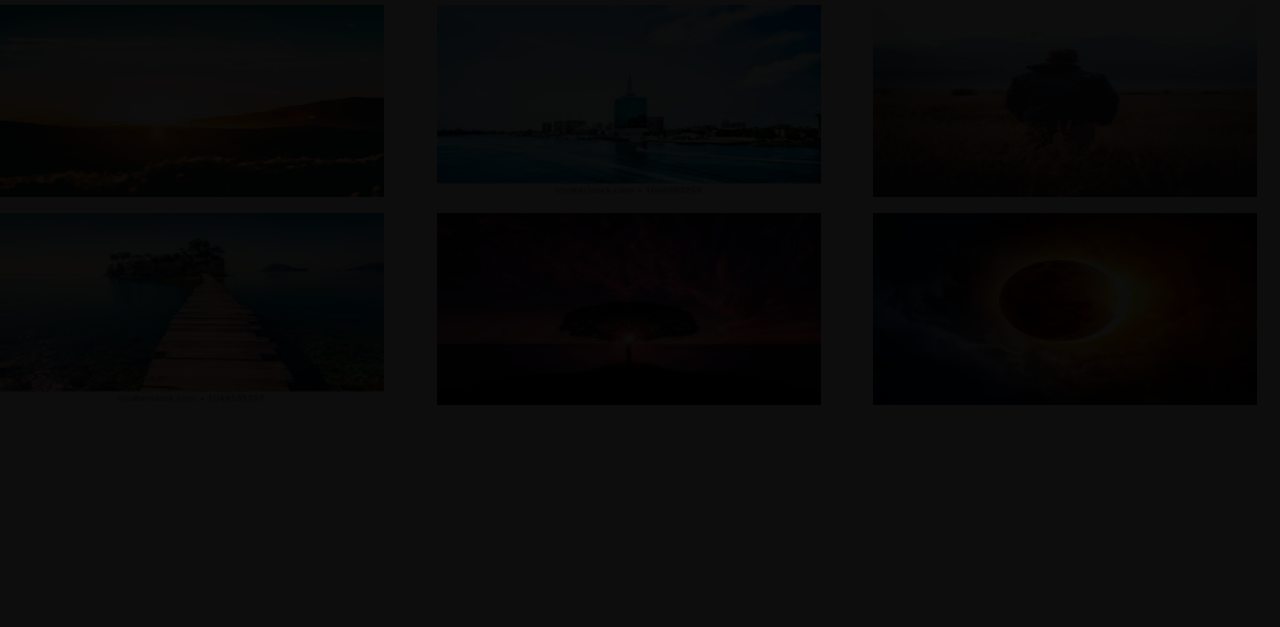
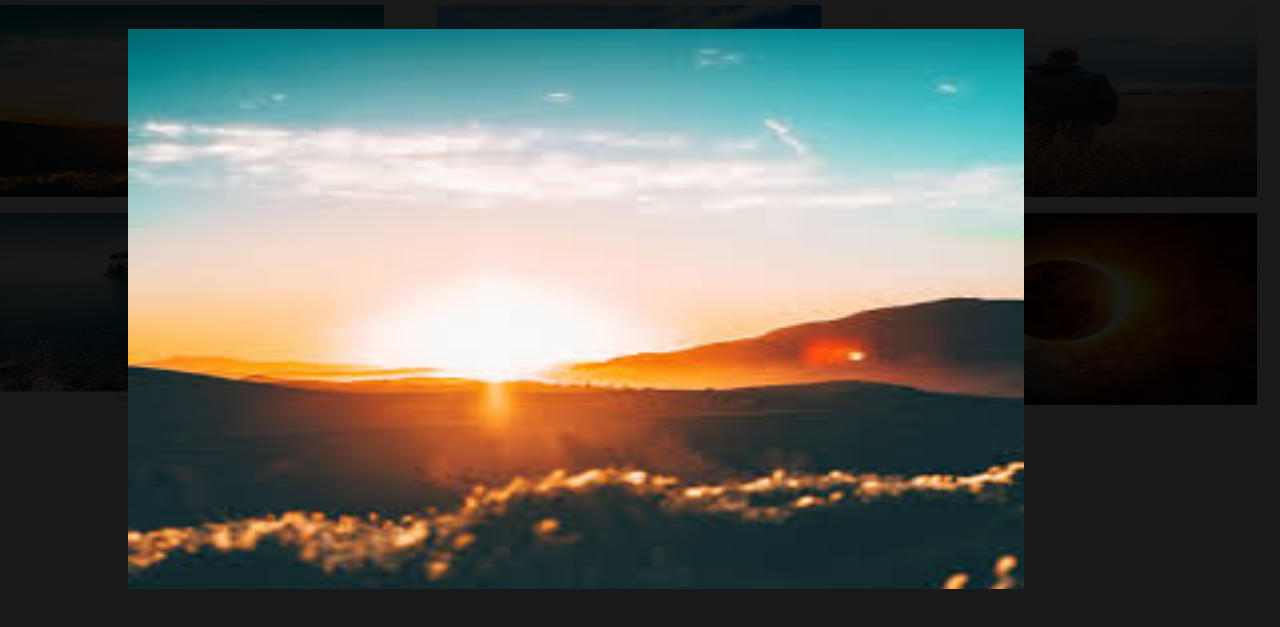
Before and after one commit to Ezeko/js-sandbox, a plain HTML site: page gallery.htm in a window 1280 px wide. Both pictures are taken after a click on the picture 192 px from the left and 152 px from the top of the page. Shown: the part 51-678 px from the top of the page. Drawn offline with nearby package versions, Linux system fonts and the light colour scheme.

Commit message:
add images to opened background

```diff
--- a/css/gallery.css
+++ b/css/gallery.css
@@ -12,7 +12,7 @@ body{
     padding-bottom: 2vh;
 }
 .new-img-background{
-    background-color: rgba(0, 0, 0, 0.95);
+    background-color: rgba(0, 0, 0, 0.90);
     display: block;
     z-index: 100;
     height: 100vh;
@@ -21,3 +21,9 @@ body{
     top: 0;
     left: 0;
 }
+.new-img{
+    height: 80vh;
+    width: 80vw;
+    padding-left: 10vw;
+    padding-top: 10vh;
+}
--- a/js/gallery.js
+++ b/js/gallery.js
@@ -9,7 +9,15 @@ allImages.forEach( function(image, index){
         let newBg = document.createElement('div');
         body.appendChild(newBg);
         newBg.setAttribute('class', 'new-img-background');
-        newBg.setAttribute('onclick', 'closeImg()')
+        newBg.setAttribute('onclick', 'closeImg()');
+        currentImage = index + 1;
+
+        /** add image to the new div */
+        let newImg = document.createElement('img');
+        newImg.setAttribute('src', `/images/img/img${currentImage}.jpeg`);
+        newImg.setAttribute('class', 'new-img');
+
+        newBg.appendChild(newImg);
     })
 })
 
```
